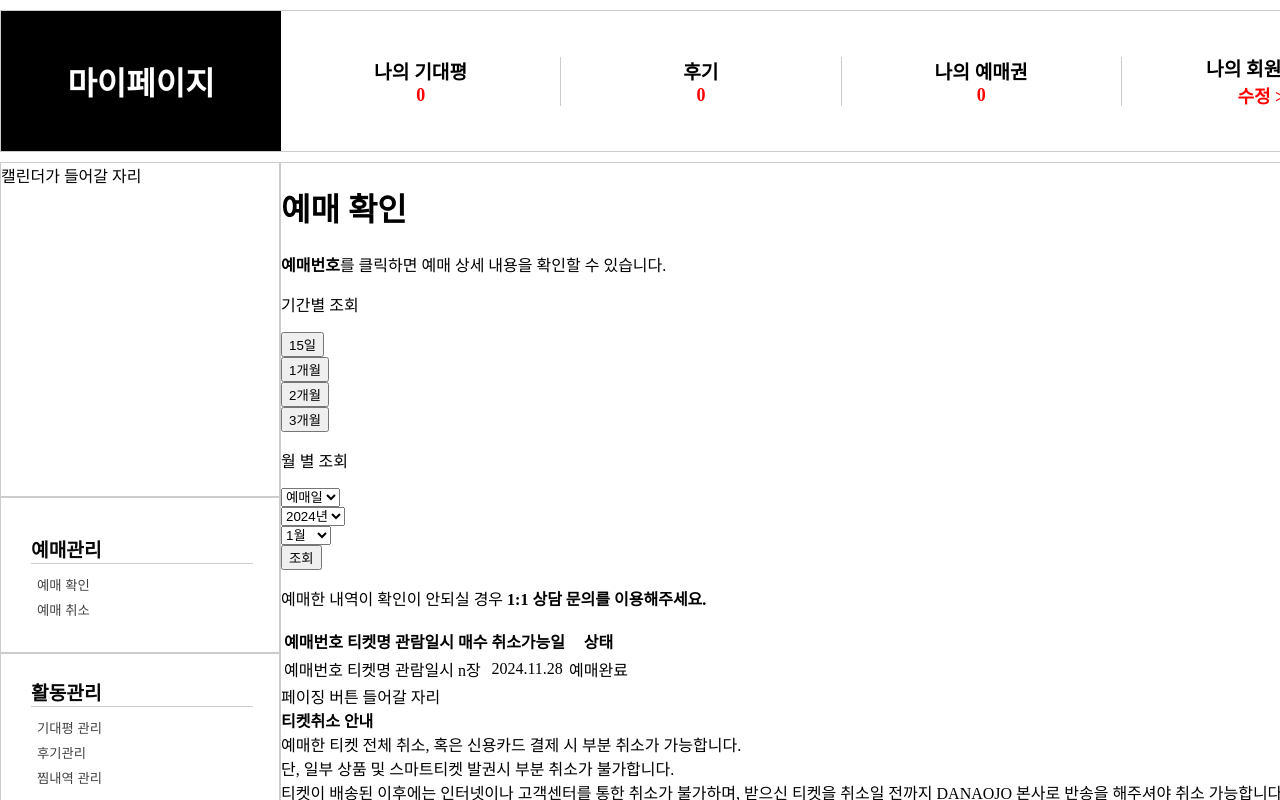
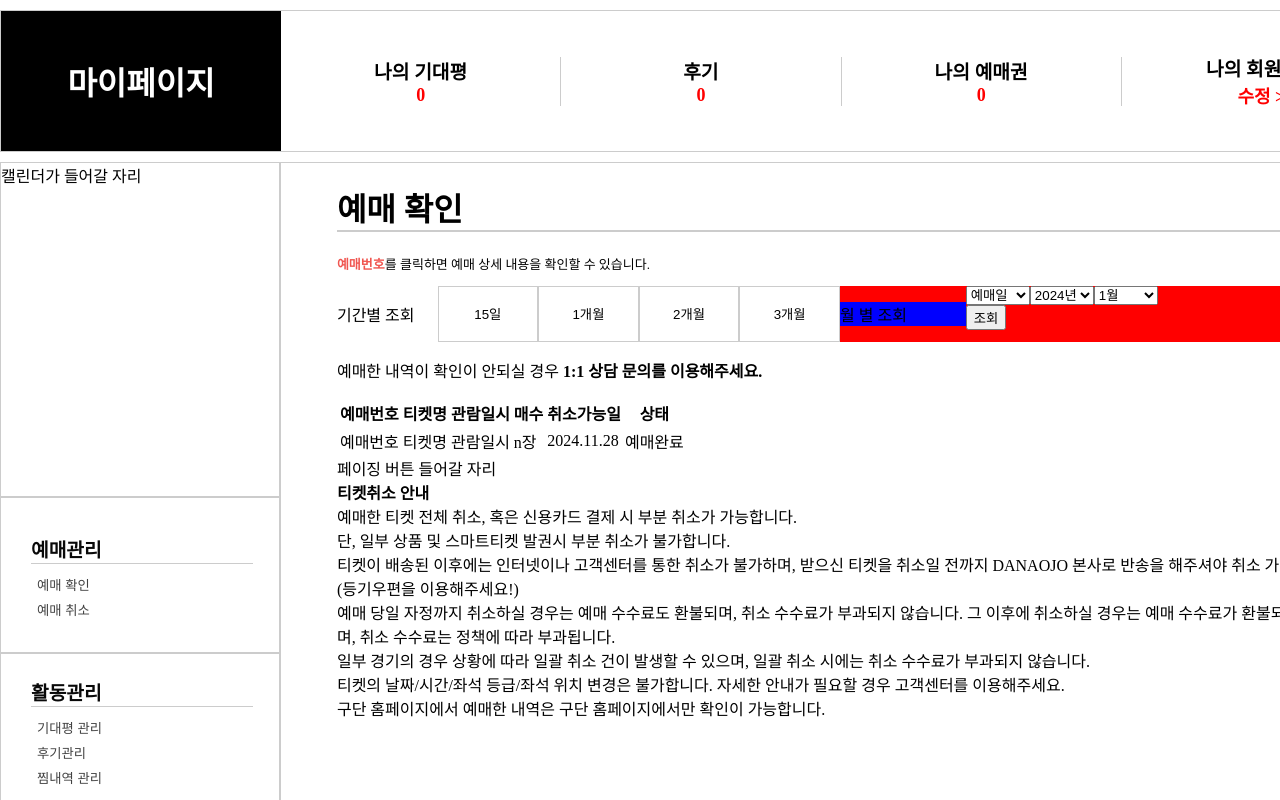
Before and after one commit to sw2park/Ticatch, a React (Vite) app in the folder Project/FrontEnd/ticatch/: page / in a window 1280 px wide. Shown: the top 800 px of the page. Built offline with nearby package versions, Linux system fonts and the light colour scheme; no server answers.

Commit message:
24.11.29 마이페이지-예매확인 css 작업중

```diff
--- /dev/null
+++ b/Project/FrontEnd/ticatch/src/pages/mypage/mypage_pages/ConfirmReservePage.css
@@ -0,0 +1,72 @@
+.confirm-wrapper {
+    width: 90%;
+    margin: 10px auto;
+}
+
+.confirm-title > h1 {
+    border-bottom: 2px solid #ccc;
+}
+
+.confirm-subtitle {
+    font-size: small;
+}
+
+.confirm-subtitle > p > strong {
+    color: #f05650;;
+}
+
+.confirm-menu-wrapper {
+    display: flex;
+    flex-direction: row;
+    width: 100%;
+}
+
+.confirm-menu-left {
+    display: flex;
+    width: 50%;
+}
+
+.confirm-menu-left > p {
+    width: 25%;
+}
+
+.confirm-menu-button-section {
+    background-color: red;
+    flex-direction: row;
+    width: 100%;
+    height: auto;
+}
+
+.confirm-menu-select-button {
+    border: 1px solid #ccc;
+    background-color: white;
+    color: black;
+
+    width: 25%;
+    height: 100%;
+}
+
+.confirm-menu-select-button:hover {
+    cursor: pointer;
+}
+
+.confirm-menu-right {
+    background-color: red;
+    width: 50%;
+    display: flex;
+    flex-direction: row;
+}
+
+.confirm-menu-right > p {
+    background-color: blue;
+    width: 25%;
+}
+
+.confirm-menu-search-select {
+    flex-direction: row;
+    width: auto;
+}
+
+.confirm-menu-search-select > select {
+    width: 30%;
+}
--- a/Project/FrontEnd/ticatch/src/pages/mypage/mypage_pages/ConfirmResevePage.jsx
+++ b/Project/FrontEnd/ticatch/src/pages/mypage/mypage_pages/ConfirmResevePage.jsx
@@ -1,6 +1,8 @@
+import "./ConfirmReservePage.css";
+
 function ConfirmReservePage() {
   return (
-    <>
+    <div className="confirm-wrapper">
       <div className="confirm-title">
         <h1>예매 확인</h1>
       </div>
@@ -13,40 +15,25 @@ function ConfirmReservePage() {
       <div className="confirm-menu-wrapper">
         <div className="confirm-menu-left">
           <p>기간별 조회</p>
-          <div className="confirm-menu-select-button">
-            <ul>
-              <li>
-                <button>15일</button>
-              </li>
-              <li>
-                <button>1개월</button>
-              </li>
-              <li>
-                <button>2개월</button>
-              </li>
-              <li>
-                <button>3개월</button>
-              </li>
-            </ul>
+          <div className="confirm-menu-button-section">
+            <button className="confirm-menu-select-button">15일</button>
+            <button className="confirm-menu-select-button">1개월</button>
+            <button className="confirm-menu-select-button">2개월</button>
+            <button className="confirm-menu-select-button">3개월</button>
+          </div>
         </div>
         <div className="confirm-menu-right">
           <p>월 별 조회</p>
           <div className="confirm-menu-search-select">
-              <ul>
-                <li>
                 <select name="" id="">
                   <option value="">예매일</option>
                   <option value="">관람일</option>
                 </select>
-                </li>
-                <li>
                 <select name="" id="">
                   <option value="">2024년</option>
                   <option value="">2023년</option>
                   <option value="">2022년</option>
                 </select>
-                </li>
-                <li>
                 <select name="" id="">
                   <option value="">1월</option>
                   <option value="">2월</option>
@@ -61,15 +48,14 @@ function ConfirmReservePage() {
                   <option value="">11월</option>
                   <option value="">12월</option>
                 </select>
-                </li>
-                <li>
                 <button>조회</button>
-                </li>
-              </ul>
           </div>
         </div>
       </div>
-        <p>예매한 내역이 확인이 안되실 경우 <strong>1:1 상담 문의를 이용해주세요.</strong></p>
+      <p>
+        예매한 내역이 확인이 안되실 경우{" "}
+        <strong>1:1 상담 문의를 이용해주세요.</strong>
+      </p>
       <div className="confirm-table">
         <table className="confirm-table-head">
           <th>예매번호</th>
@@ -87,23 +73,42 @@ function ConfirmReservePage() {
             <td>예매완료</td>
           </tr>
         </table>
-            <div className="confirm-table-paging">
-                페이징 버튼 들어갈 자리
-            </div>
+        <div className="confirm-table-paging">페이징 버튼 들어갈 자리</div>
       </div>
       <div className="confirm-notice">
         <ul>
-                <li><strong>티켓취소 안내</strong></li>
-                <li>예매한 티켓 전체 취소, 혹은 신용카드 결제 시 부분 취소가 가능합니다. <br /> 단, 일부 상품 및 스마트티켓 발권시 부분 취소가 불가합니다.</li>
-                <li>티켓이 배송된 이후에는 인터넷이나 고객센터를 통한 취소가 불가하며, 받으신 티켓을 취소일 전까지 DANAOJO 본사로 반송을 해주셔야 취소 가능합니다. &#40;등기우편을 이용해주세요!&#41;</li>
-                <li>예매 당일 자정까지 취소하실 경우는 예매 수수료도 환불되며, 취소 수수료가 부과되지 않습니다. 그 이후에 취소하실 경우는 예매 수수료가 환불되지 않으며, 취소 수수료는 정책에 따라 부과됩니다.</li>
-                <li>일부 경기의 경우 상황에 따라 일괄 취소 건이 발생할 수 있으며, 일괄 취소 시에는 취소 수수료가 부과되지 않습니다.</li>
-                <li>티켓의 날짜/시간/좌석 등급/좌석 위치 변경은 불가합니다. 자세한 안내가 필요할 경우 고객센터를 이용해주세요.</li>
-                <li>구단 홈페이지에서 예매한 내역은 구단 홈페이지에서만 확인이 가능합니다.</li>
+          <li>
+            <strong>티켓취소 안내</strong>
+          </li>
+          <li>
+            예매한 티켓 전체 취소, 혹은 신용카드 결제 시 부분 취소가 가능합니다.{" "}
+            <br /> 단, 일부 상품 및 스마트티켓 발권시 부분 취소가 불가합니다.
+          </li>
+          <li>
+            티켓이 배송된 이후에는 인터넷이나 고객센터를 통한 취소가 불가하며,
+            받으신 티켓을 취소일 전까지 DANAOJO 본사로 반송을 해주셔야 취소
+            가능합니다. &#40;등기우편을 이용해주세요!&#41;
+          </li>
+          <li>
+            예매 당일 자정까지 취소하실 경우는 예매 수수료도 환불되며, 취소
+            수수료가 부과되지 않습니다. 그 이후에 취소하실 경우는 예매 수수료가
+            환불되지 않으며, 취소 수수료는 정책에 따라 부과됩니다.
+          </li>
+          <li>
+            일부 경기의 경우 상황에 따라 일괄 취소 건이 발생할 수 있으며, 일괄
+            취소 시에는 취소 수수료가 부과되지 않습니다.
+          </li>
+          <li>
+            티켓의 날짜/시간/좌석 등급/좌석 위치 변경은 불가합니다. 자세한
+            안내가 필요할 경우 고객센터를 이용해주세요.
+          </li>
+          <li>
+            구단 홈페이지에서 예매한 내역은 구단 홈페이지에서만 확인이
+            가능합니다.
+          </li>
         </ul>
       </div>
     </div>
-    </>
   );
 }
 
```
Lines whose indentation alone changed are shown as unchanged.
